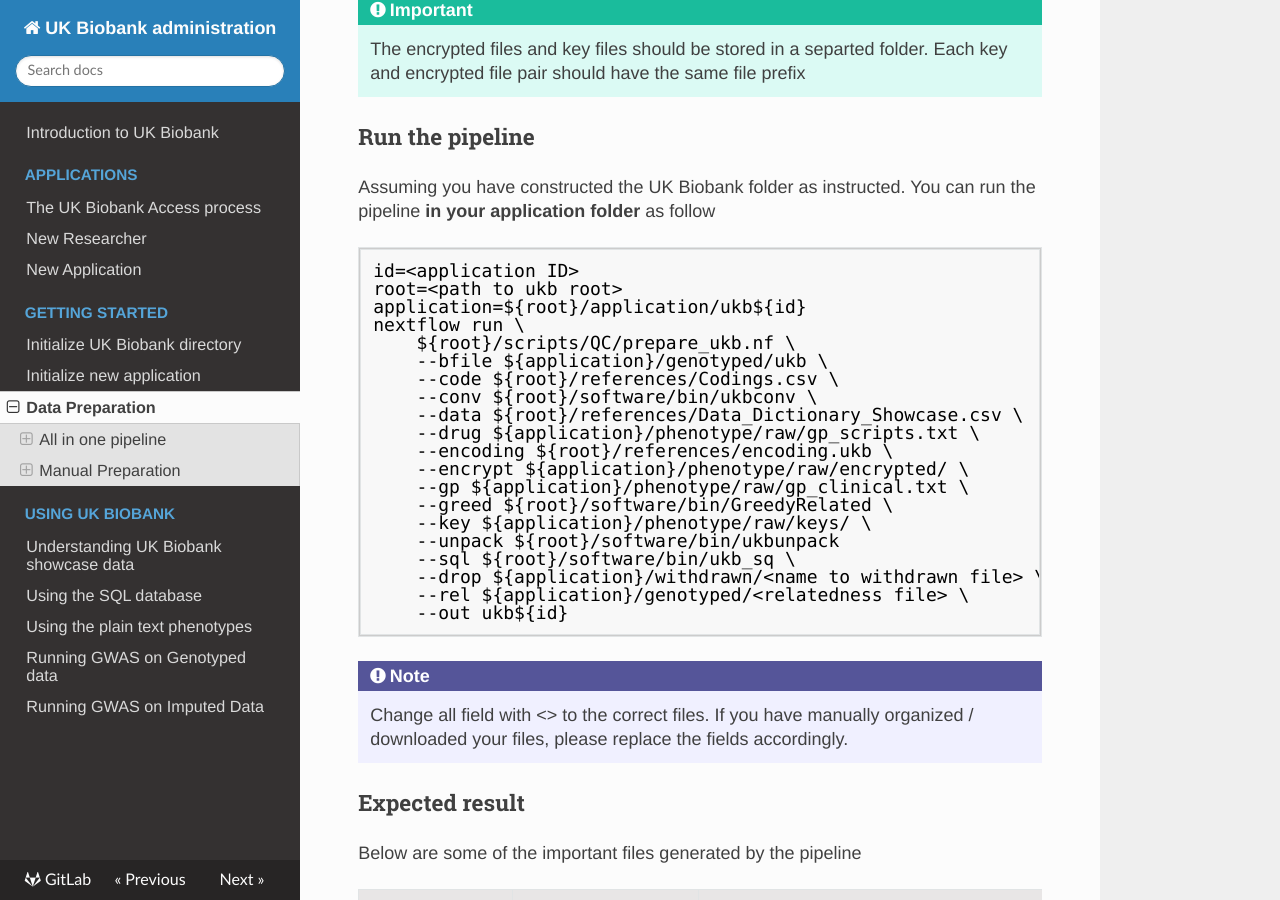
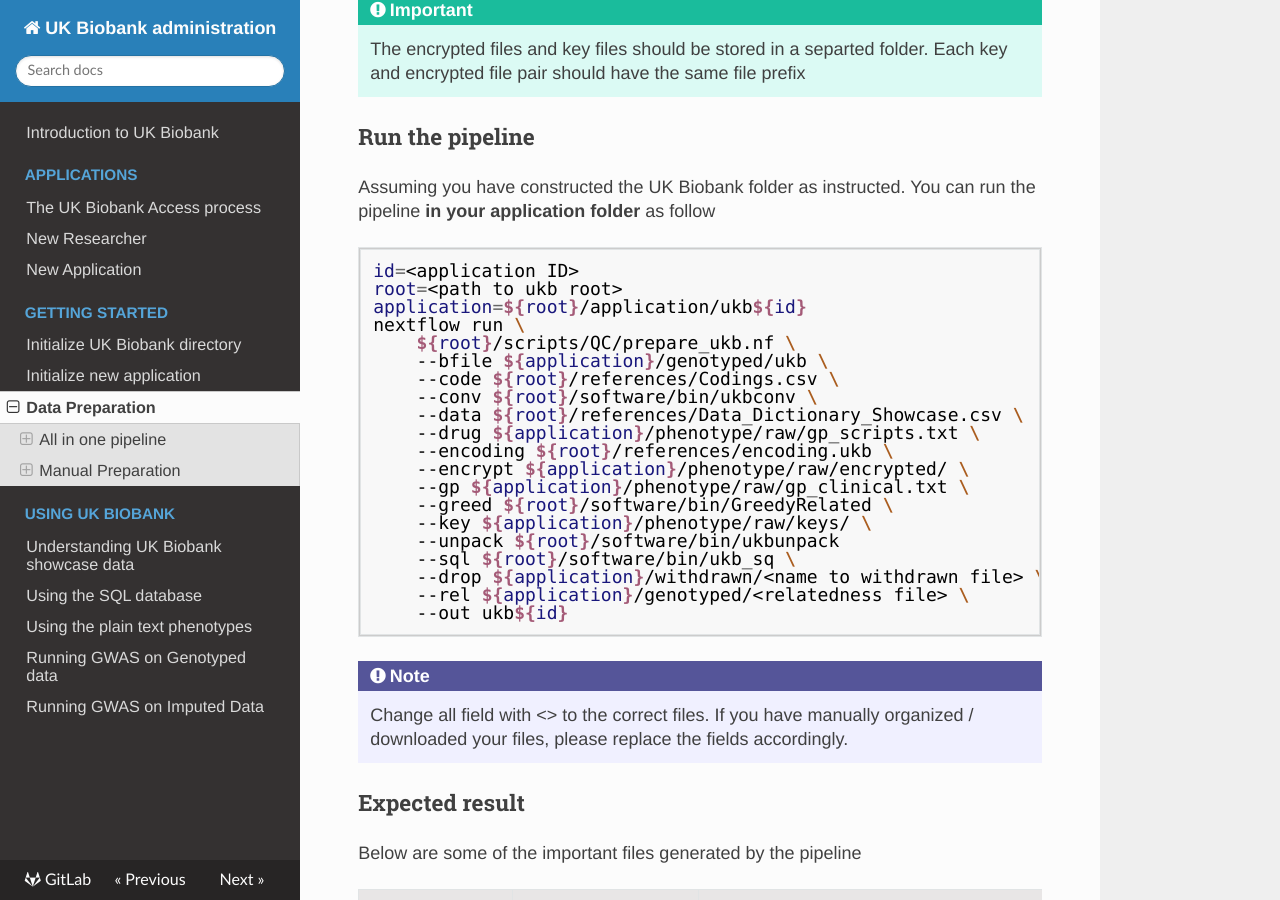
Before and after one commit to garethmarkel/ukb-administration, an MkDocs documentation site: the page built from docs/admin/master_generation.md, in a window 1280 px wide and 900 px high, scrolled down 1428 px. Built offline with MkDocs 1.6.1, drawn with Linux system fonts in a browser that asks for light colours; comment, search, counter and statistics services are not loaded; some of the changed text lies outside the part shown.

Commit message:
[Update] Add language tag and fix tab for GWAS

````diff
--- a/docs/admin/master_generation.md
+++ b/docs/admin/master_generation.md
@@ -37,7 +37,7 @@ You need to ensure that you have `nextflow` installed. You will also need the fo
 ### Run the pipeline
 Assuming you have constructed the UK Biobank folder as instructed.
 You can run the pipeline **in your application folder** as follow
-```
+```bash
 id=<application ID>
 root=<path to ukb root>
 application=${root}/application/ukb${id}
@@ -153,11 +153,11 @@ Here, we provide a break down of steps taken in our pipeline.
 Here are the breakdown of how to generate process the encrypted phenotype data manually:
 
 1. Decrypt the encrypted data using `ukbunpack`
-    ```
+    ```bash
     ukbunpack <encrypted file> <key>
     ```
 2. Convert the decrypted data to R format using `ukbconv` and `encode.ukb`
-    ```
+    ```bash
     ukbconv <decrypted file> r -eencode.ukb
     ```
 
@@ -165,7 +165,7 @@ Here are the breakdown of how to generate process the encrypted phenotype data m
         No space between the parameter and input
 
 3. If you wish to generate the SQL database, run `ukb_sql`
-    ```
+    ```bash
      ukb_sql \
         -d Data_Dictionary_Showcase.csv \
         -c Codings.csv \
@@ -208,7 +208,7 @@ out=ukb<ID>
 
 2. First, filter out all SNPs with high missing call rate.
     This is done so that we can ensure other filtering are only done after SNPs with excessively high missing call rate is removed
-    ```
+    ```bash
     plink   --bfile
             --geno ${geno} \
             --write-snplist \
@@ -274,7 +274,7 @@ out=ukb<ID>
 
 6. Filter SNPs with low MAF, significant deviate from Hardy Weinberg Equailibrium and with high missing call rates
 
-    ```
+    ```bash
     plink   --keep ${out}-4mean-EUR \
             --bfile ${bfile} \
             --geno ${geno} \
@@ -341,7 +341,7 @@ out=ukb<ID>
         `--thin-indiv-count` restrict maximum number of samples used for LD calculation, thus speeding up prunning
 
 7. Calculate Sex F-statistics.
-    ```    bash
+    ```bash
     plink \
         --bed ${bed} \
         --bim ${bim} \
````
Also changed, not shown: docs/admin/basic_qc.md (+6 -6 lines), docs/gwas/genotyped_data.md (+25 -23 lines), docs/pheno/tradition.md (+4 -4 lines), docs/pheno/understand_sql.md (+1 -1 lines).
